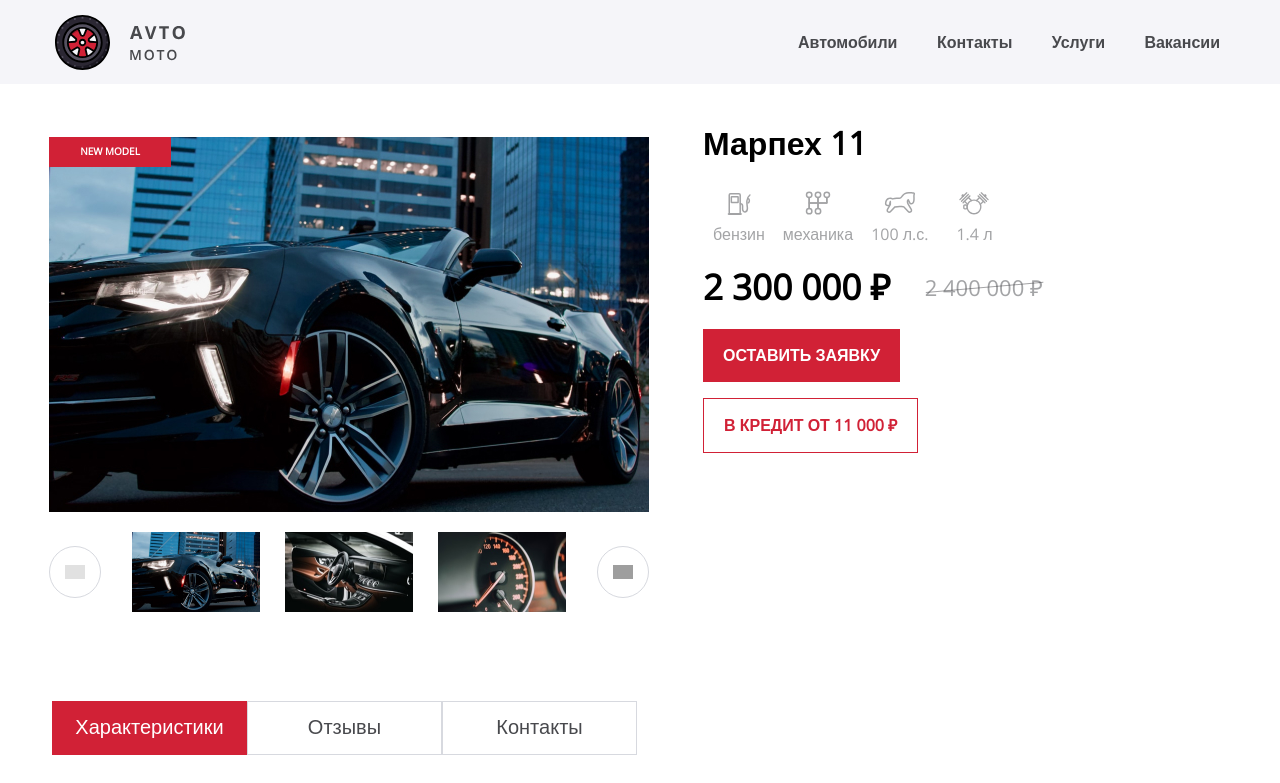
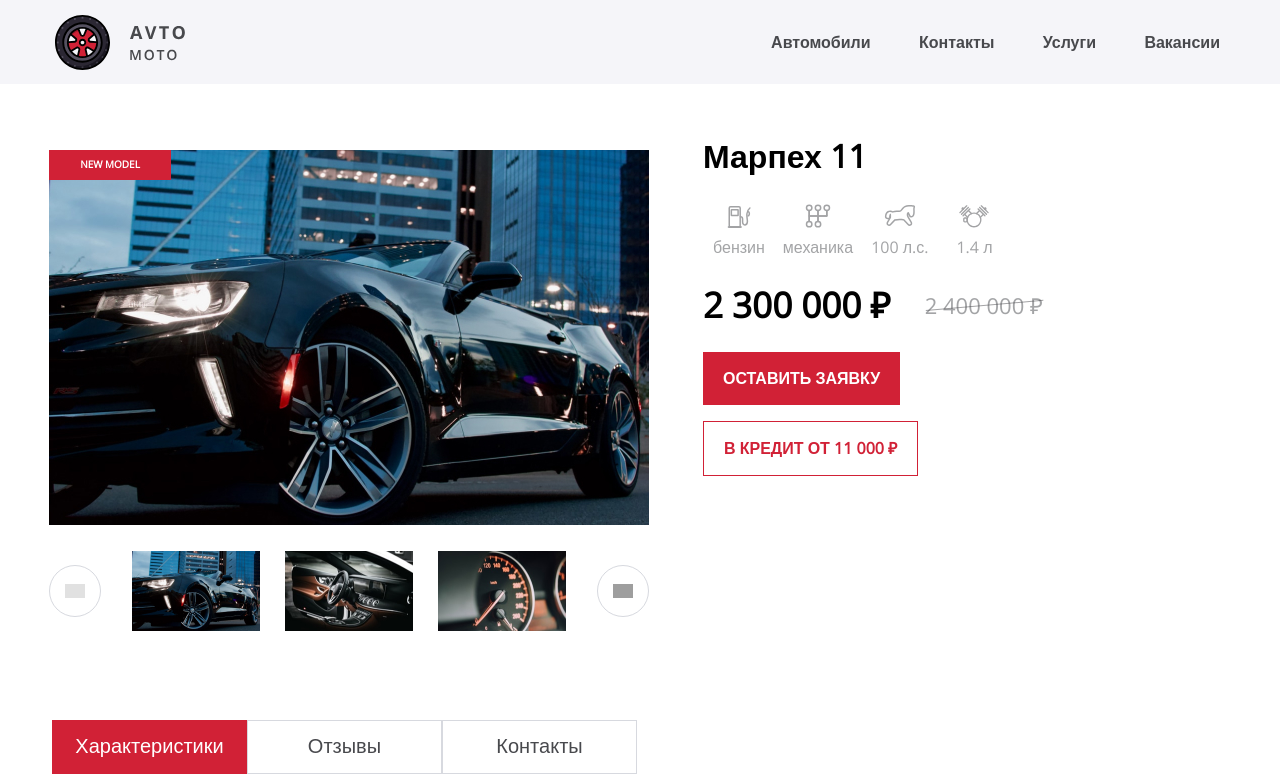
Before and after one commit to iBreadInside/Fadeeev_Avto-Moto, a React (Create React App) app in the folder project/: page / in a window 1280 px wide. Shown: the top 783 px of the page. Built offline with nearby package versions, Linux system fonts and the light colour scheme; grey boxes are pictures that could not be loaded; a web font is replaced by a local one.

Commit message:
Подогнал стили под разрешение 1920px и наладил переполнение для навигации

```diff
--- a/project/src/components/car-info/car-info.module.scss
+++ b/project/src/components/car-info/car-info.module.scss
@@ -6,7 +6,7 @@
   display: flex;
   gap: 54px;
   flex-wrap: wrap;
-  margin: 3vw auto 5.5vw;
+  margin: 4vw auto 7vw;
   width: 100%;
 }
 
@@ -79,7 +79,7 @@
   align-items: center;
   flex-wrap: wrap;
   gap: 34px;
-  margin: 1.4vw 0;
+  margin: 1.8vw 0;
 }
 
 .prices__current {
--- a/project/src/components/contacts/contacts.module.scss
+++ b/project/src/components/contacts/contacts.module.scss
@@ -12,7 +12,7 @@
 
 .list {
   @include list-style-none;
-  margin-right: 4.3vw;
+  margin-right: 5.8vw;
 }
 
 .item {
--- a/project/src/components/nav/nav.module.scss
+++ b/project/src/components/nav/nav.module.scss
@@ -5,10 +5,13 @@
   display: flex;
   flex-wrap: wrap;
   align-items: center;
+  // min-width: 200px;
+  flex: 1 1 50%;
+  justify-content: end;
 }
 
 .item:not(:last-child) {
-  margin-right: 2.3vw;
+  margin-right: 3vw;
 }
 
 .link {
--- a/project/src/components/slider/slider.module.scss
+++ b/project/src/components/slider/slider.module.scss
@@ -8,7 +8,7 @@
 
 .bigSlide {
   position: relative;
-  margin-bottom: 1.5vw;
+  margin-bottom: 2vw;
   max-width: 600px;
   max-height: 375px;
 }
```
